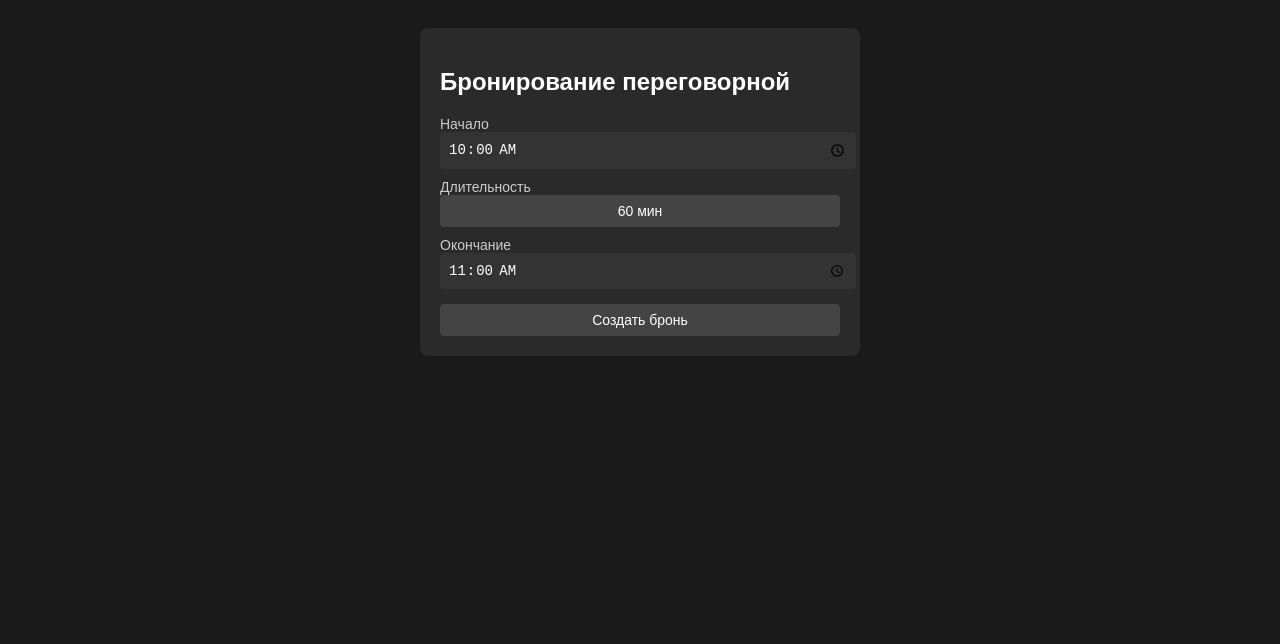
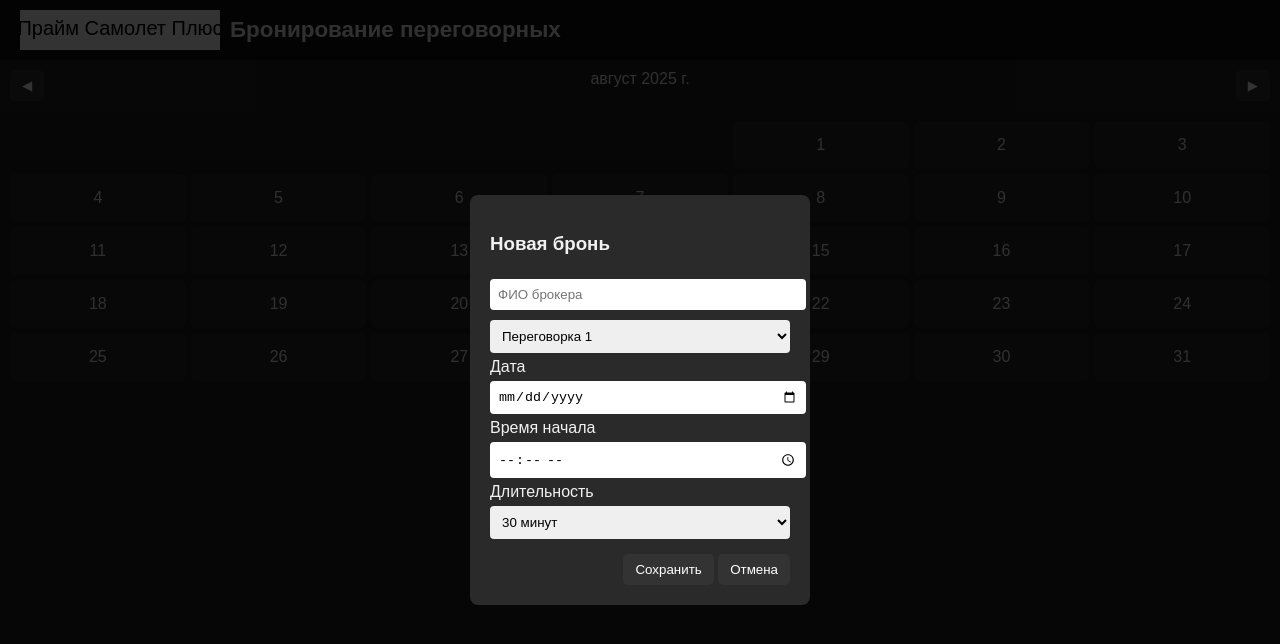
Before and after one commit to GasanGuseynov/roomie-miniapp, a plain HTML site: page index.html in a window 1280 px wide. Both pictures are taken after a click on the button "Создать бронь". Drawn offline with Linux system fonts and the light colour scheme.

Commit message:
Update index.html

```diff
--- a/index.html
+++ b/index.html
@@ -2,122 +2,257 @@
 <html lang="ru">
 <head>
 <meta charset="UTF-8">
-<title>Бронирование переговорных</title>
 <meta name="viewport" content="width=device-width, initial-scale=1.0">
+<title>Бронирование переговорных — Прайм Самолет Плюс</title>
 <style>
-  body { font-family: sans-serif; background: #1a1a1a; color: #fff; padding: 20px; }
-  .card { background: #2a2a2a; border-radius: 8px; padding: 20px; max-width: 400px; margin: auto; }
-  label { display: block; margin-top: 10px; font-size: 14px; color: #ccc; }
-  input, button { width: 100%; padding: 8px; border-radius: 4px; border: none; font-size: 14px; }
-  input[type="time"] { background: #333; color: #fff; }
-  button { background: #444; color: #fff; cursor: pointer; }
-  button:hover { background: #666; }
-  .modal { display: none; position: fixed; inset: 0; background: rgba(0,0,0,0.6); justify-content: center; align-items: center; }
-  .modal-content { background: #2a2a2a; padding: 20px; border-radius: 8px; width: 300px; }
-  .dur-grid { display: grid; grid-template-columns: repeat(3, 1fr); gap: 10px; }
-  .dur-grid button { background: #555; }
-  .dur-grid button:hover { background: #777; }
+    body {
+        font-family: Arial, sans-serif;
+        background: #1e1e1e;
+        color: #f1f1f1;
+        margin: 0;
+        padding: 0;
+    }
+    header {
+        display: flex;
+        align-items: center;
+        background: #111;
+        padding: 10px 20px;
+    }
+    header svg {
+        height: 40px;
+        margin-right: 10px;
+    }
+    h1 {
+        font-size: 1.4rem;
+        margin: 0;
+    }
+    .calendar-nav {
+        display: flex;
+        justify-content: space-between;
+        padding: 10px;
+        background: #222;
+    }
+    .calendar {
+        display: grid;
+        grid-template-columns: repeat(7, 1fr);
+        gap: 5px;
+        padding: 10px;
+    }
+    .day {
+        background: rgba(255,255,255,0.05);
+        padding: 15px;
+        text-align: center;
+        border-radius: 6px;
+        cursor: pointer;
+        transition: 0.3s;
+    }
+    .day:hover {
+        background: rgba(255,255,255,0.1);
+    }
+    button {
+        background: #333;
+        color: white;
+        border: none;
+        padding: 8px 12px;
+        border-radius: 5px;
+        cursor: pointer;
+    }
+    button:hover {
+        background: #555;
+    }
+    .modal {
+        display: none;
+        position: fixed;
+        top: 0; left: 0;
+        width: 100%; height: 100%;
+        background: rgba(0,0,0,0.8);
+        justify-content: center;
+        align-items: center;
+    }
+    .modal-content {
+        background: #2a2a2a;
+        padding: 20px;
+        border-radius: 8px;
+        width: 300px;
+    }
+    input, select {
+        width: 100%;
+        padding: 8px;
+        margin: 5px 0;
+        border-radius: 4px;
+        border: none;
+    }
+    .bookings {
+        padding: 10px;
+    }
+    .booking {
+        background: rgba(255,255,255,0.05);
+        padding: 10px;
+        border-radius: 6px;
+        margin-bottom: 5px;
+        display: flex;
+        justify-content: space-between;
+    }
 </style>
 </head>
 <body>
 
-<div class="card">
-  <h2>Бронирование переговорной</h2>
+<header>
+    <!-- Лого Прайм Самолет Плюс (SVG) -->
+    <svg xmlns="http://www.w3.org/2000/svg" viewBox="0 0 200 40">
+        <rect width="200" height="40" fill="#fff"/>
+        <text x="50%" y="50%" dominant-baseline="middle" text-anchor="middle" font-size="20" fill="#000">
+            Прайм Самолет Плюс
+        </text>
+    </svg>
+    <h1>Бронирование переговорных</h1>
+</header>
 
-  <label>Начало</label>
-  <input id="f_start" type="time" value="10:00">
-
-  <label>Длительность</label>
-  <button id="durBtn" type="button"><span id="durLabel">60 мин</span></button>
-  <input id="f_dur" type="hidden" value="60">
-
-  <label>Окончание</label>
-  <input id="f_end" type="time" value="11:00">
-
-  <button style="margin-top:15px;">Создать бронь</button>
+<div class="calendar-nav">
+    <button id="prevMonth">◀</button>
+    <div id="monthYear"></div>
+    <button id="nextMonth">▶</button>
 </div>
 
-<!-- Модальное окно выбора длительности -->
-<div id="durModal" class="modal">
-  <div class="modal-content">
-    <h3>Выберите длительность</h3>
-    <div class="dur-grid">
-      <button data-min="30">30 мин</button>
-      <button data-min="60">1 час</button>
-      <button data-min="90">1,5 часа</button>
-      <button data-min="120">2 часа</button>
-      <button data-min="150">2,5 часа</button>
-      <button data-min="180">3 часа</button>
+<div class="calendar" id="calendar"></div>
+
+<div style="padding:10px; text-align:center;">
+    <button id="createBooking">Создать бронь</button>
+    <button id="myBookingsBtn">Мои брони</button>
+</div>
+
+<div class="bookings" id="bookingsList"></div>
+
+<!-- Модальное окно -->
+<div class="modal" id="bookingModal">
+    <div class="modal-content">
+        <h3>Новая бронь</h3>
+        <input type="text" id="fio" placeholder="ФИО брокера">
+        <select id="room">
+            <option value="Переговорка 1">Переговорка 1</option>
+            <option value="Переговорка 2">Переговорка 2</option>
+            <option value="Переговорка 3">Переговорка 3</option>
+        </select>
+        <label>Дата</label>
+        <input type="date" id="date">
+        <label>Время начала</label>
+        <input type="time" id="startTime" min="09:00" max="20:00">
+        <label>Длительность</label>
+        <select id="duration">
+            <option value="30">30 минут</option>
+            <option value="60">1 час</option>
+            <option value="90">1.5 часа</option>
+            <option value="120">2 часа</option>
+        </select>
+        <div style="margin-top:10px; text-align:right;">
+            <button id="saveBooking">Сохранить</button>
+            <button id="closeModal">Отмена</button>
+        </div>
     </div>
-    <button id="durClose" style="margin-top:10px;background:#444;">Закрыть</button>
-  </div>
 </div>
 
 <script>
-const $f = {
-  start: document.getElementById('f_start'),
-  end: document.getElementById('f_end'),
-  dur: document.getElementById('f_dur')
-};
-const $durBtn   = document.getElementById('durBtn');
-const $durLabel = document.getElementById('durLabel');
-const $durModal = document.getElementById('durModal');
-const $durClose = document.getElementById('durClose');
+let currentMonth = new Date().getMonth();
+let currentYear = new Date().getFullYear();
+let bookings = JSON.parse(localStorage.getItem("bookings") || "[]");
+let myName = localStorage.getItem("myName") || "";
 
-function hm2m(hm) {
-  const [h, m] = hm.split(':').map(Number);
-  return h * 60 + m;
-}
-function m2hm(m) {
-  const h = Math.floor(m / 60);
-  const mm = String(m % 60).padStart(2, '0');
-  return `${String(h).padStart(2, '0')}:${mm}`;
-}
-function workStartMin(){ return 9 * 60; } // 09:00
-function workEndMin(){   return 20 * 60; } // 20:00
+function renderCalendar(month, year) {
+    const monthYear = document.getElementById("monthYear");
+    monthYear.textContent = new Date(year, month).toLocaleString('ru', { month: 'long', year: 'numeric' });
+    const calendar = document.getElementById("calendar");
+    calendar.innerHTML = "";
+    const firstDay = new Date(year, month, 1).getDay();
+    const daysInMonth = new Date(year, month+1, 0).getDate();
+    const startDay = firstDay === 0 ? 6 : firstDay - 1;
 
-function updateEndFromDur(){
-  const startMin = hm2m($f.start.value);
-  const durMin   = parseInt($f.dur.value || '60', 10);
-  let endMin = startMin + durMin;
-  endMin = Math.min(endMin, workEndMin());
-  if (endMin - startMin < durMin){
-    const newStart = Math.max(workStartMin(), endMin - durMin);
-    $f.start.value = m2hm(newStart);
-  }
-  $f.end.value = m2hm(endMin);
+    for (let i=0; i<startDay; i++) {
+        const empty = document.createElement("div");
+        calendar.appendChild(empty);
+    }
+
+    for (let d=1; d<=daysInMonth; d++) {
+        const day = document.createElement("div");
+        day.className = "day";
+        day.textContent = d;
+        day.addEventListener("click", () => showBookings(d, month, year));
+        calendar.appendChild(day);
+    }
 }
 
-function openDur(){ $durModal.style.display = 'flex'; }
-function closeDur(){ $durModal.style.display = 'none'; }
+function showBookings(day, month, year) {
+    const dateStr = `${year}-${String(month+1).padStart(2,'0')}-${String(day).padStart(2,'0')}`;
+    const list = document.getElementById("bookingsList");
+    list.innerHTML = `<h3 style="text-align:center;">Брони на ${dateStr}</h3>`;
+    bookings.filter(b => b.date === dateStr).forEach((b,i) => {
+        const div = document.createElement("div");
+        div.className = "booking";
+        div.innerHTML = `<div>${b.time} — ${b.room} (${b.fio})</div>
+                         <button onclick="deleteBooking(${i})">Удалить</button>`;
+        list.appendChild(div);
+    });
+}
 
-$durModal.addEventListener('click', (e)=>{
-  const btn = e.target.closest('[data-min]');
-  if(!btn) return;
-  const m = parseInt(btn.dataset.min, 10);
-  $f.dur.value = String(m);
-  $durLabel.textContent = btn.textContent.trim();
-  updateEndFromDur();
-  closeDur();
-});
-$durClose.addEventListener('click', closeDur);
-$durBtn.addEventListener('click', openDur);
-$f.start.addEventListener('change', updateEndFromDur);
-$f.end.addEventListener('change', ()=>{
-  const dur = hm2m($f.end.value) - hm2m($f.start.value);
-  if (dur > 0){
-    $f.dur.value = String(dur);
-    const rounded = Math.round(dur/30)*30;
-    const text = rounded===30 ? '30 мин'
-               : rounded===60 ? '1 час'
-               : rounded===90 ? '1,5 часа'
-               : `${Math.round(rounded/60*10)/10} ч`;
-    $durLabel.textContent = text;
-  }
-});
-if (!$f.dur.value) $f.dur.value = '60';
-$durLabel.textContent = '60 мин';
-updateEndFromDur();
+function deleteBooking(index) {
+    if (bookings[index].fio === myName || myName === "admin") {
+        bookings.splice(index,1);
+        localStorage.setItem("bookings", JSON.stringify(bookings));
+        document.getElementById("bookingsList").innerHTML = "";
+        renderCalendar(currentMonth, currentYear);
+    } else {
+        alert("Вы не можете удалить эту бронь");
+    }
+}
+
+document.getElementById("prevMonth").onclick = () => {
+    currentMonth--;
+    if (currentMonth < 0) { currentMonth = 11; currentYear--; }
+    renderCalendar(currentMonth, currentYear);
+};
+document.getElementById("nextMonth").onclick = () => {
+    currentMonth++;
+    if (currentMonth > 11) { currentMonth = 0; currentYear++; }
+    renderCalendar(currentMonth, currentYear);
+};
+
+document.getElementById("createBooking").onclick = () => {
+    document.getElementById("bookingModal").style.display = "flex";
+};
+document.getElementById("closeModal").onclick = () => {
+    document.getElementById("bookingModal").style.display = "none";
+};
+
+document.getElementById("saveBooking").onclick = () => {
+    const fio = document.getElementById("fio").value.trim();
+    const room = document.getElementById("room").value;
+    const date = document.getElementById("date").value;
+    const startTime = document.getElementById("startTime").value;
+    const duration = parseInt(document.getElementById("duration").value);
+    if (!fio || !date || !startTime) return alert("Заполните все поля");
+    myName = fio;
+    localStorage.setItem("myName", fio);
+    const start = new Date(`${date}T${startTime}`);
+    const end = new Date(start.getTime() + duration * 60000);
+    const endTime = end.toTimeString().slice(0,5);
+    bookings.push({ fio, room, date, time: `${startTime}-${endTime}` });
+    localStorage.setItem("bookings", JSON.stringify(bookings));
+    document.getElementById("bookingModal").style.display = "none";
+    renderCalendar(currentMonth, currentYear);
+};
+
+document.getElementById("myBookingsBtn").onclick = () => {
+    const list = document.getElementById("bookingsList");
+    list.innerHTML = `<h3 style="text-align:center;">Мои брони</h3>`;
+    bookings.filter(b => b.fio === myName).forEach((b,i) => {
+        const div = document.createElement("div");
+        div.className = "booking";
+        div.innerHTML = `<div>${b.date} ${b.time} — ${b.room}</div>
+                         <button onclick="deleteBooking(${i})">Удалить</button>`;
+        list.appendChild(div);
+    });
+};
+
+renderCalendar(currentMonth, currentYear);
 </script>
 
 </body>
```
